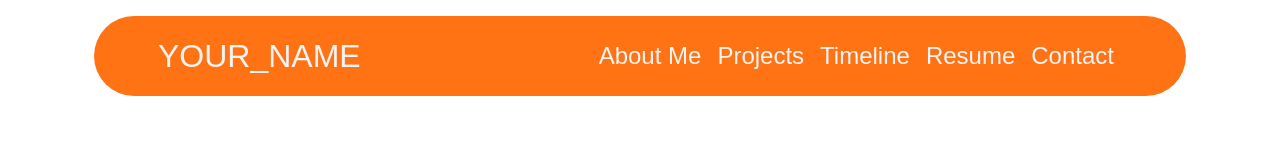
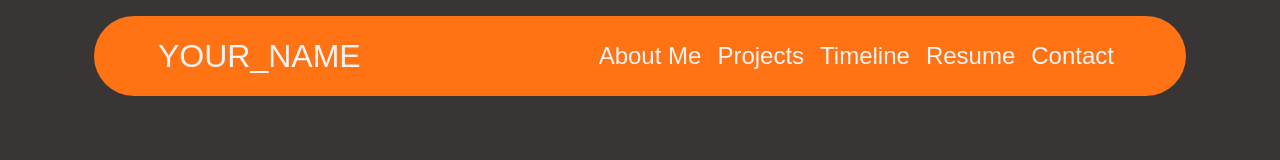
Before and after one commit to sim1029/CS-BootstrapTheme, a plain HTML site: page startbootstrap-freelancer-gh-pages/index.html in a window 1280 px wide. Drawn offline with Linux system fonts and the light colour scheme; a web font is replaced by a local one.

```diff
--- a/startbootstrap-freelancer-gh-pages/index.html
+++ b/startbootstrap-freelancer-gh-pages/index.html
@@ -12,7 +12,7 @@
         <style>
         body {
             font-family: "Computer Modern Sans", sans-serif!important;
-            style: background-color: #3a3535!important;
+            background-color: #3a3535!important;
         }
            </style>
         <!-- Core theme CSS (includes Bootstrap)-->
```
